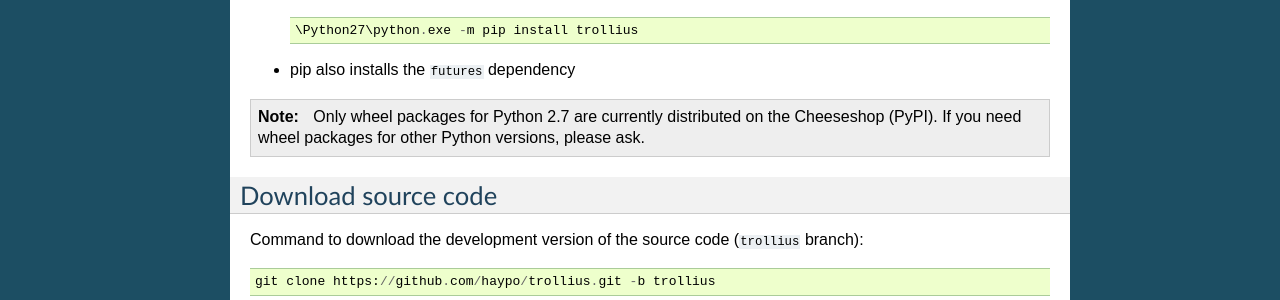
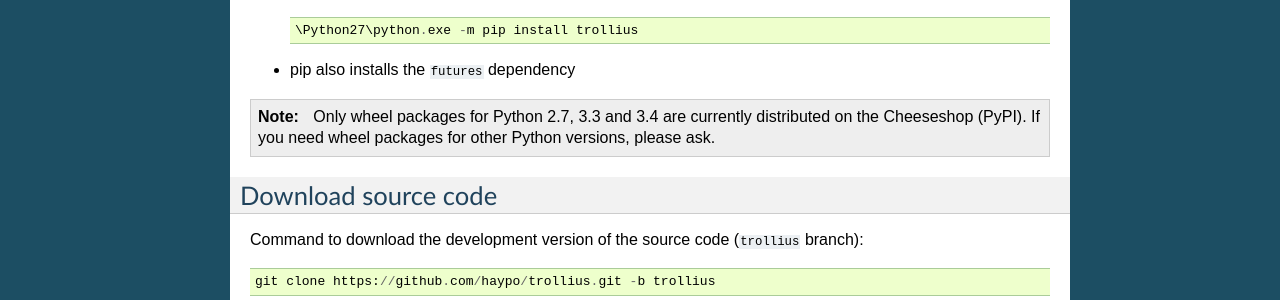
Before and after one commit to python/asyncio, a Sphinx documentation site: the page built from doc/install.rst, in a window 1280 px wide. Shown: the part 525-825 px from the top of the page. Built offline with Sphinx 7.4.7, drawn with Linux system fonts in a browser that asks for light colours.

Commit message:
prepare release 2.0

```diff
--- a/doc/changelog.rst
+++ b/doc/changelog.rst
@@ -2,8 +2,8 @@
 Change log
 ++++++++++
 
-Version 2.0
-===========
+Version 2.0 (2015-07-13)
+========================
 
 Summary:
 
--- a/doc/install.rst
+++ b/doc/install.rst
@@ -39,8 +39,8 @@
 
 .. note::
 
-   Only wheel packages for Python 2.7 are currently distributed on the
-   Cheeseshop (PyPI). If you need wheel packages for other Python versions,
+   Only wheel packages for Python 2.7, 3.3 and 3.4 are currently distributed on
+   the Cheeseshop (PyPI). If you need wheel packages for other Python versions,
    please ask.
 
 Download source code
--- a/setup.py
+++ b/setup.py
@@ -4,15 +4,16 @@
 #  - run all tests: tox
 #  - test examples
 #  - update version in setup.py (version) and doc/conf.py (version, release)
-#  - set release date in doc/changelog.rst
 #  - check that "python setup.py sdist" contains all files tracked by
 #    the SCM (Mercurial): update MANIFEST.in if needed
+#  - run test on Windows: releaser.py test
+#  - set release date in doc/changelog.rst
 #  - git commit
 #  - git tag trollius-VERSION
 #  - git push --tags
 #  - git push
 #  - On Linux: python setup.py register sdist bdist_wheel upload
-#  - On Windows: python release.py release
+#  - On Windows: python releaser.py release
 #  - increment version in setup.py (version) and doc/conf.py (version, release)
 #  - gt commit && git push
 
```
Also changed, not shown: 1 other file.
